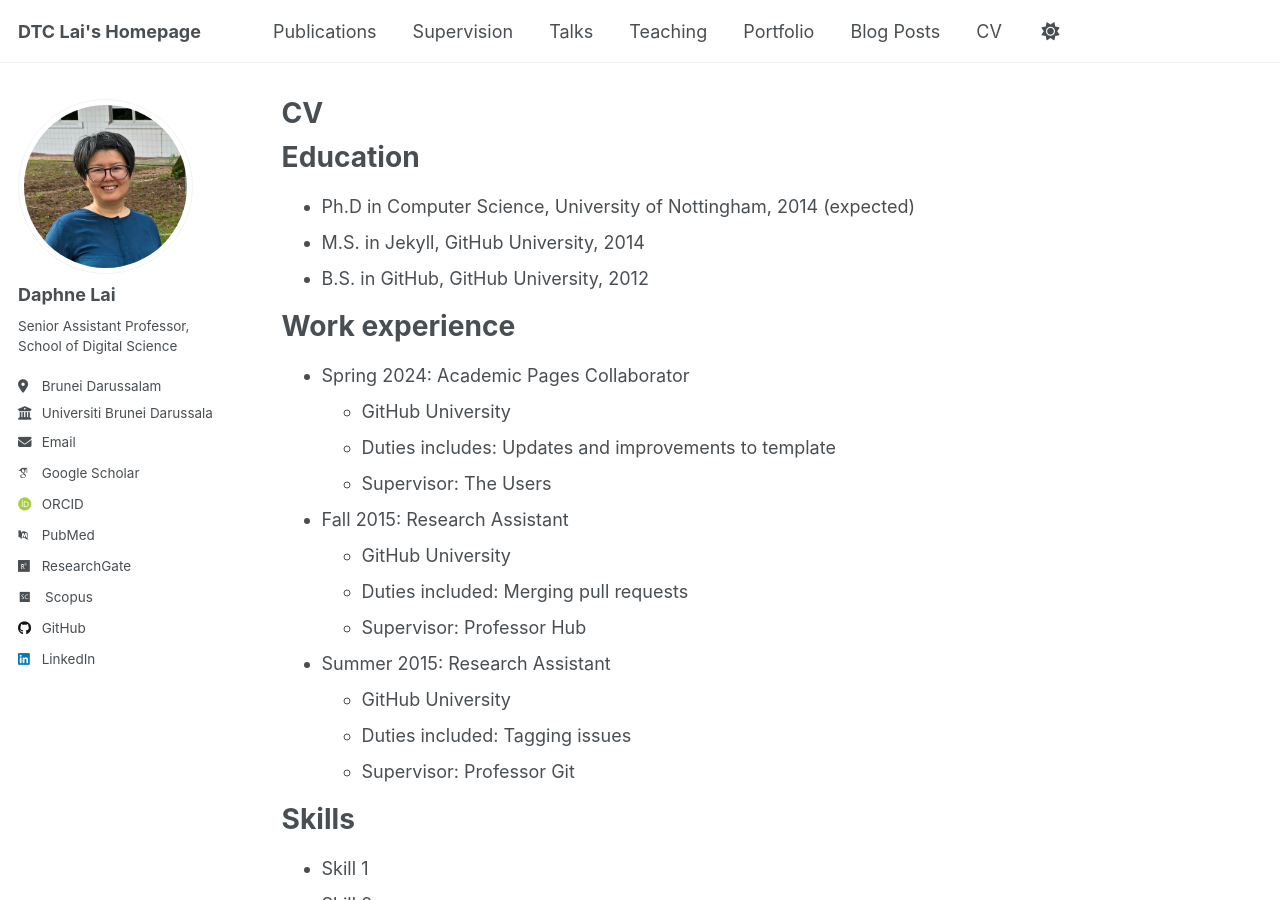
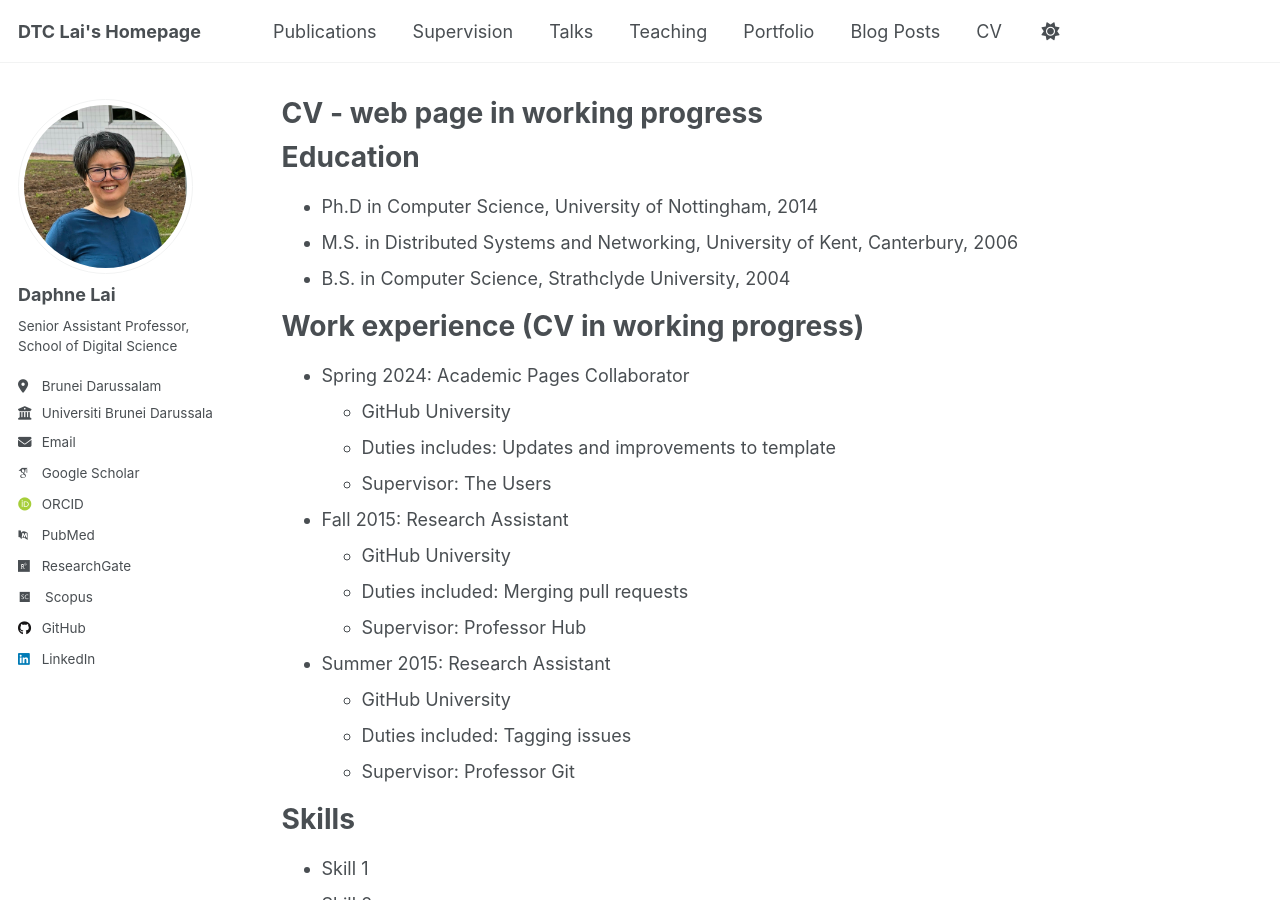
Before and after one commit to dtclai/dtclai.github.io, a Jekyll site: the page built from _pages/cv.md, in a window 1280 px wide and 900 px high. Built offline with Jekyll 4.4.1, drawn with Linux system fonts in a browser that asks for light colours; some web fonts are replaced.

Commit message:
Update cv.md

```diff
--- a/_pages/cv.md
+++ b/_pages/cv.md
@@ -1,6 +1,6 @@
 ---
 layout: archive
-title: "CV"
+title: "CV - web page in working progress"
 permalink: /cv/
 author_profile: true
 redirect_from:
@@ -11,11 +11,11 @@ redirect_from:
 
 Education
 ======
-* Ph.D in Computer Science, University of Nottingham, 2014 (expected)
-* M.S. in Jekyll, GitHub University, 2014
-* B.S. in GitHub, GitHub University, 2012
+* Ph.D in Computer Science, University of Nottingham, 2014
+* M.S. in Distributed Systems and Networking, University of Kent, Canterbury, 2006
+* B.S. in Computer Science, Strathclyde University, 2004
 
-Work experience
+Work experience (CV in working progress)
 ======
 * Spring 2024: Academic Pages Collaborator
   * GitHub University
```
